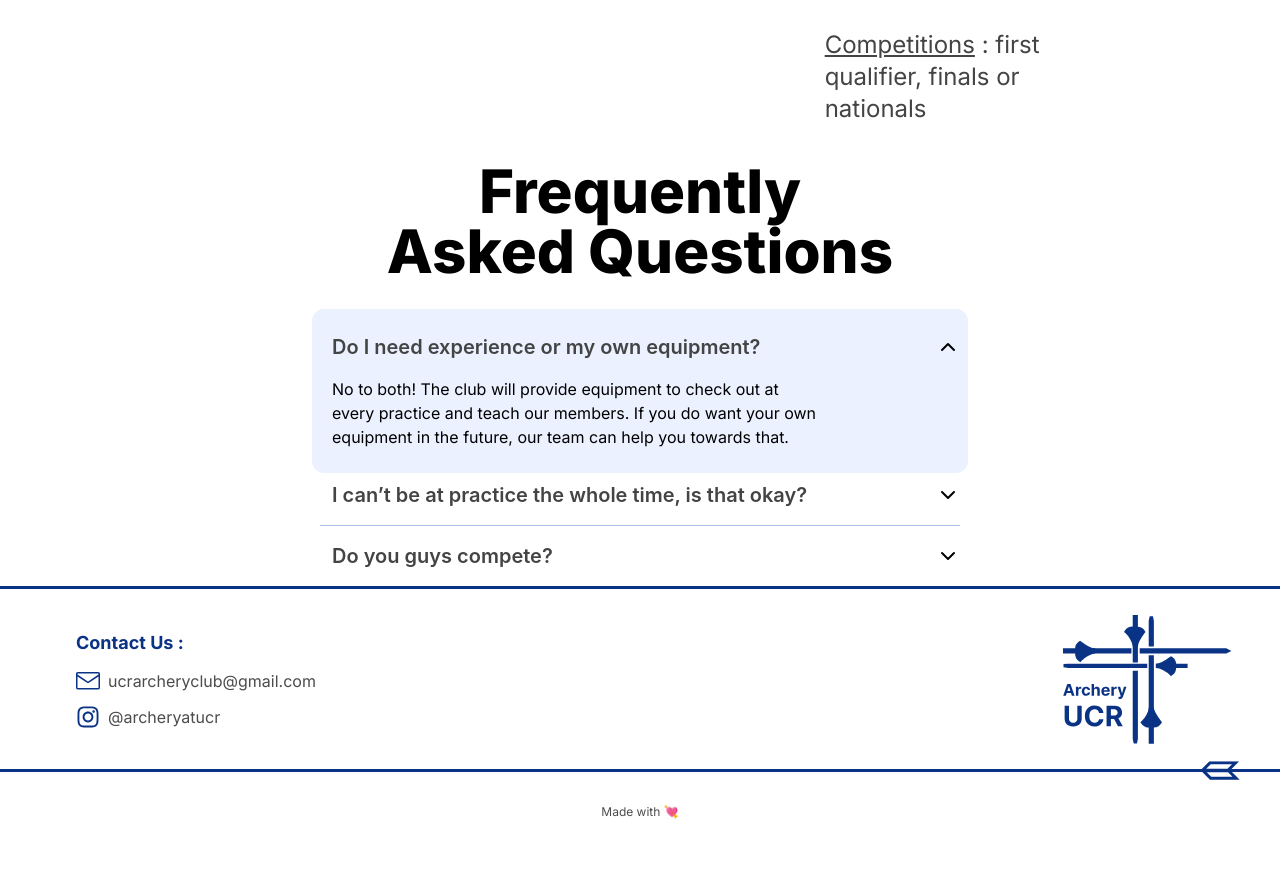
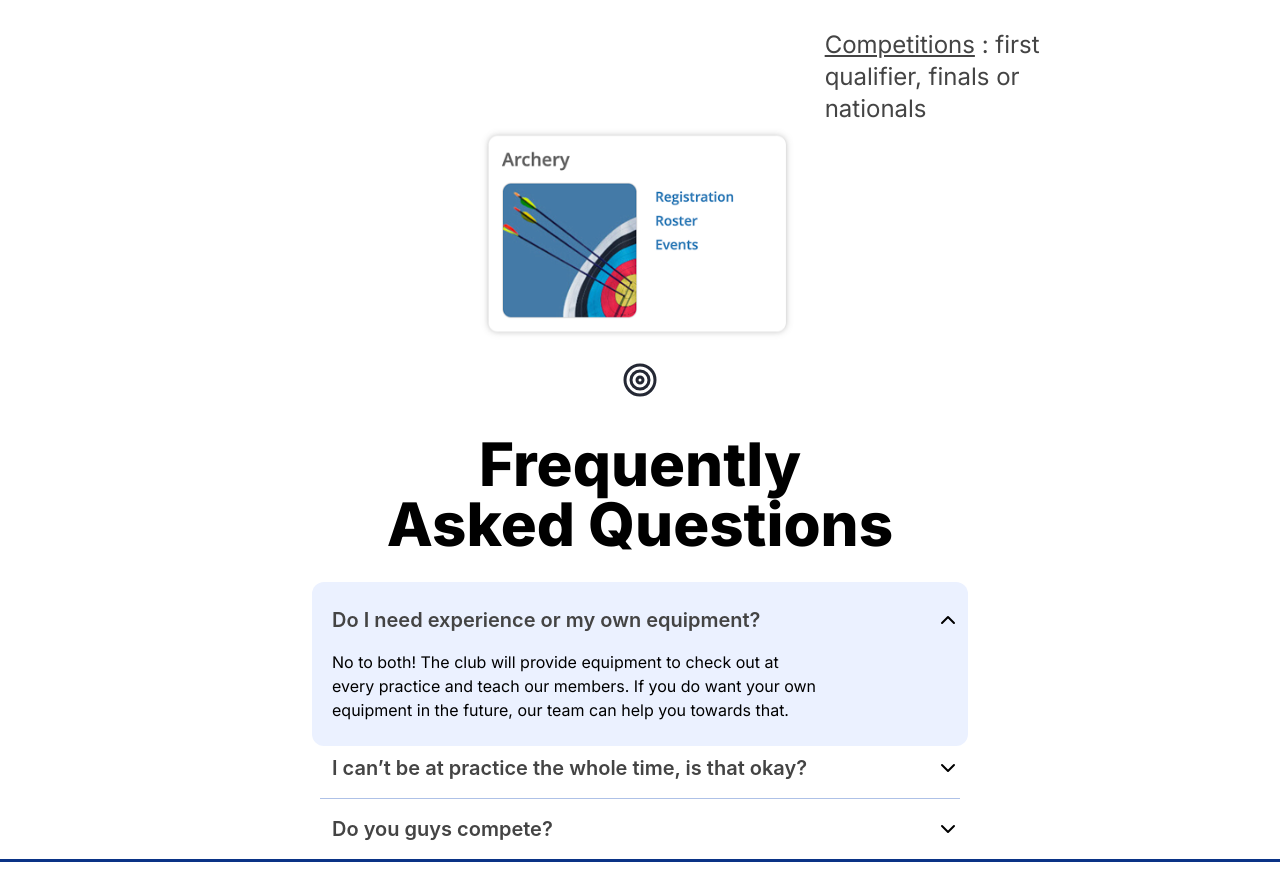
Before and after one commit to acm-ucr/archery-website, a Next.js app: page /join in a window 1280 px wide. Shown: the part 1680-2566 px from the top of the page. Before the commit the page ends 2512 px from the top, so only its background shows below. Built offline with nearby package versions, Linux system fonts and the light colour scheme.

Commit message:
got image and icon to show up

```diff
--- a/src/app/join/page.tsx
+++ b/src/app/join/page.tsx
@@ -1,12 +1,14 @@
 import Header from "@/components/header";
 import FAQ from "@/components/join/faq";
 import Gallery from "@/components/join/gallery";
+import HowToJoin from "@/components/join/howToJoin";
 
 const JoinPage = () => {
   return (
     <>
       <Header title="Join" subTitle="Archery @UCR" />
       <Gallery />
+      <HowToJoin />
       <FAQ />
     </>
   );
--- a/src/components/join/howToJoin.tsx
+++ b/src/components/join/howToJoin.tsx
@@ -1,6 +1,6 @@
 import { LuTarget } from "react-icons/lu";
-import Image, {/public/ClubSports.png} from "next/image";
-
+import Image from "next/image";
+import ClubSports from "@/public/ClubSports.png";
 
 const HowToJoin = () => {
   return (
@@ -8,7 +8,11 @@ const HowToJoin = () => {
       <div className="mb-5 w-1/2 max-w-xs">
         <Image src={ClubSports} alt="Club Sports Logo" className="w-full" />
       </div>
+      <div className="flex items-center justify-center">
+        <LuTarget className="text-4xl" aria-label="Target" />
+        <div className=""></div>
       </div>
-    )
+    </div>
+  );
 };
 export default HowToJoin;
```
Lines whose indentation alone changed are shown as unchanged.
